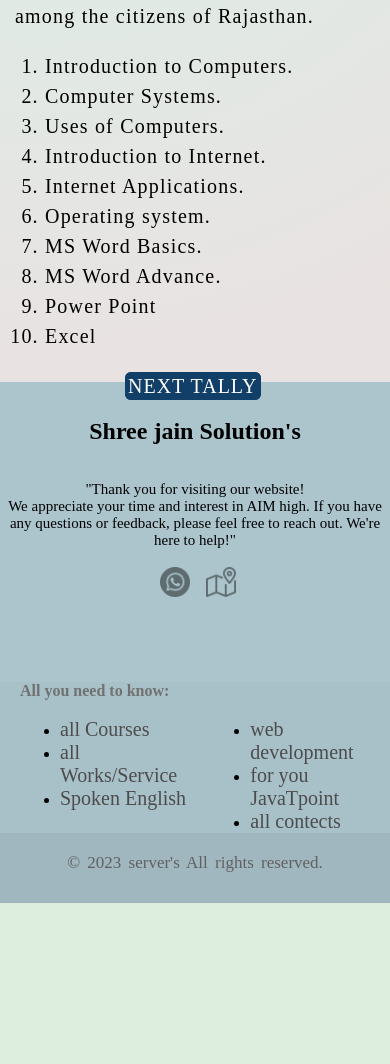
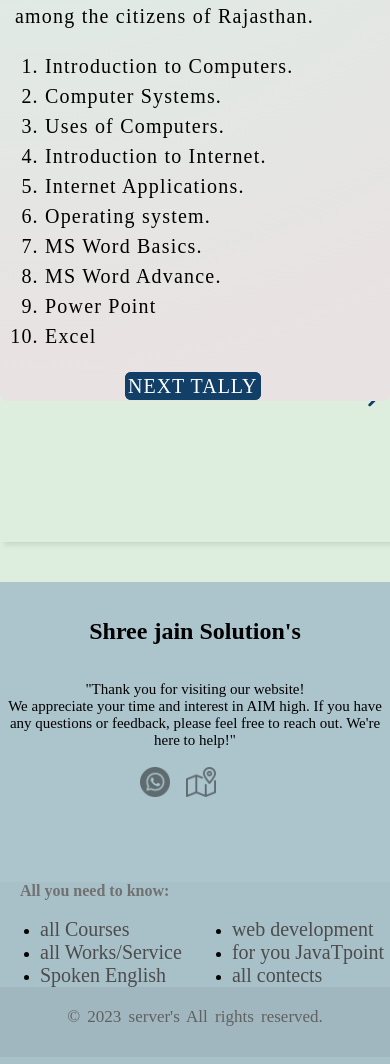
Before and after one commit to abhi7773/education, a plain HTML site: page for_rscit.html in a window 390 px wide. Shown: the part 1243-2307 px from the top of the page. Before the commit the page ends 2146 px from the top, so only its background shows below. Drawn offline with Linux system fonts and the light colour scheme.

Commit message:
Update for_rscit.html

```diff
--- a/for_rscit.html
+++ b/for_rscit.html
@@ -332,7 +332,7 @@
 
       .firstbox {
         width: 100%;
-        height: 1500px;
+        height: 1700px;
         display: block;
         grid-template-columns: 100% 100%;
         grid-template-rows: 100% 100%;
@@ -358,15 +358,15 @@
 
       #wp_and_map {
         display: inline-flex;
-        margin-left: 160px;
+        margin-left: 140px;
       }
 
       #ul1 {
-        margin-left: 60px;
+        margin-left: 40px;
       }
 
       #ul2 {
-        margin-left: 60px;
+        margin-left: 50px;
       }
 
       #button_boxx {
```
